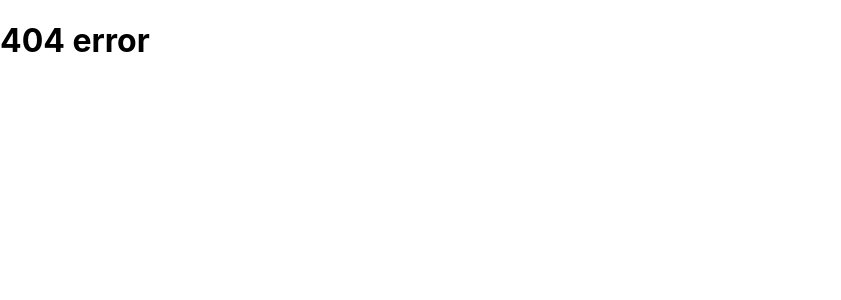
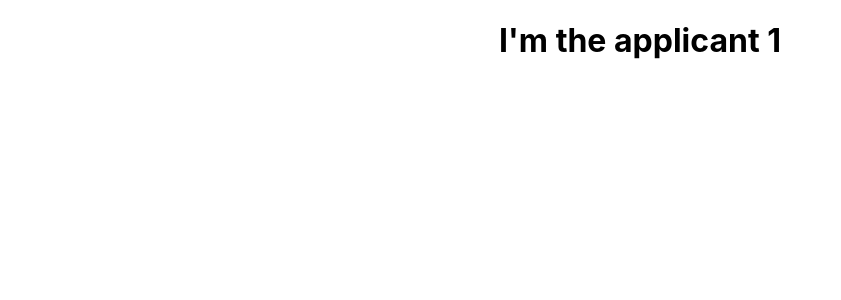
Before and after one commit to saeendamghanian/dashboard-kanban, a React (Create React App) app: page /applicant/1 in a window 1280 px wide. Shown: the top 300 px of the page, without its empty margins (0-841 px from the left). Built offline with nearby package versions, Linux system fonts and the light colour scheme.

Commit message:
Create applicant-detail-page

```diff
--- a/src/App.js
+++ b/src/App.js
@@ -4,6 +4,7 @@ import IconContainer from "./components/IconContainer";
 import { Switch, Route } from "react-router-dom";
 import Welcome from "./components/Welcome";
 import Error404 from "./components/Error404";
+import ApplicantDetailPage from "./components/ApplicantDetailPage";
 
 function App() {
   // The fake data instead of the data which should get from DB.
@@ -13,6 +14,7 @@ function App() {
     <div>
       <Switch>
         <Route path="/" component={Welcome} exact />
+        <Route path="/applicant/:id" component={ApplicantDetailPage} />
         <Route path="*" component={Error404} />
       </Switch>
     </div>
--- /dev/null
+++ b/src/components/ApplicantDetailPage.js
@@ -0,0 +1,13 @@
+import React from "react";
+
+class ApplicantDetailPage extends React.Component {
+  render() {
+    const { params } = this.props.match;
+
+    return (
+      <h1 style={{ textAlign: "center" }}>I'm the applicant {params.id}</h1>
+    );
+  }
+}
+
+export default ApplicantDetailPage;
```
